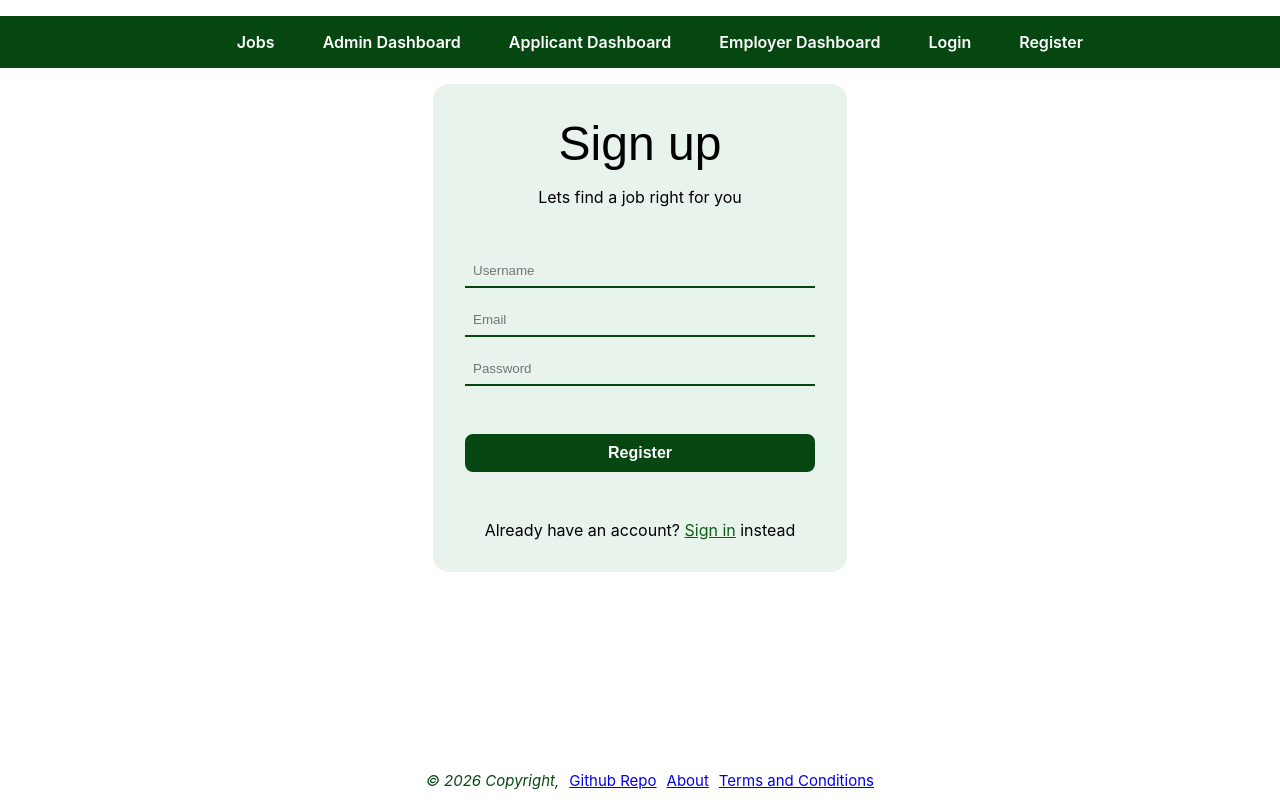
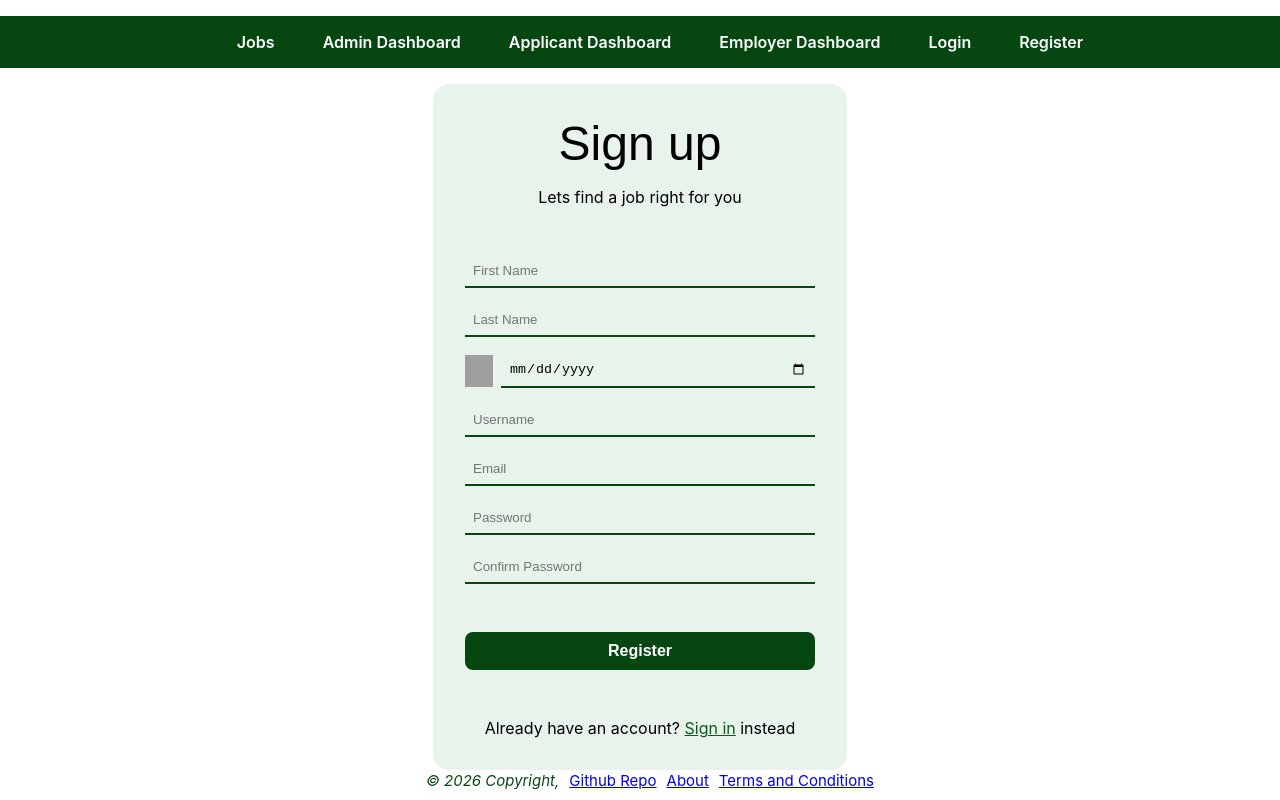
Before and after one commit to bradapc/cosc360project, a React (Create React App) app in the folder frontend/: page /register in a window 1280 px wide. Built offline with nearby package versions, Linux system fonts and the light colour scheme; grey boxes are pictures that could not be loaded; the HTML template or start-up script is replaced by a standard one.

Commit message:
Add more fields to register form

```diff
--- a/frontend/src/components/Register.js
+++ b/frontend/src/components/Register.js
@@ -3,11 +3,26 @@ import '../css/Auth.css'
 import { Link } from 'react-router-dom'
 
 const Register = () => {
+
   return (
     <div className="auth-div">
         <form method="post" className="auth-form">
           <h2>Sign up</h2>
           <p>Lets find a job right for you</p>
+
+          <div>
+            <input className="auth-input-box" type="text" placeholder = "First Name" aria-label="first-name"/>
+          </div>
+
+          <div>
+            <input className="auth-input-box" type="text" placeholder = "Last Name" aria-label="last-name"/>
+          </div>
+
+          <div id="dob">
+            <img src="https://uxwing.com/wp-content/themes/uxwing/download/festival-culture-religion/birthday-icon.png" />
+            <input className="auth-input-box" type="date" id="bday" name="bday" />
+          </div>
+
           <div>
             <input className="auth-input-box" type="text" placeholder = "Username" aria-label="username"/>
           </div>
@@ -20,6 +35,10 @@ const Register = () => {
             <input className="auth-input-box" type="password" id="password" name="password" placeholder = "Password" aria-label="password"/>
           </div>
 
+          <div>
+            <input className="auth-input-box" type="password" id="confirm-password" name="confirm-password" placeholder="Confirm Password" aria-label="confirm-password" />
+          </div>
+
           <button type="submit">Register</button>
           <p id="has-account">Already have an account? <Link id="has-account-redirect" to="/login">Sign in</Link> instead</p>
         </form>
--- a/frontend/src/css/Auth.css
+++ b/frontend/src/css/Auth.css
@@ -62,3 +62,19 @@
 #has-account-redirect {
     color: #0a5c17;
 }
+
+#dob {
+    display: flex;
+    flex-direction: row;
+    align-items: center;
+    gap: 8px;
+}
+
+#dob input {
+    width: 100%;
+}
+
+#dob img {
+    width: 28px;
+    height: 32px;
+}
```
